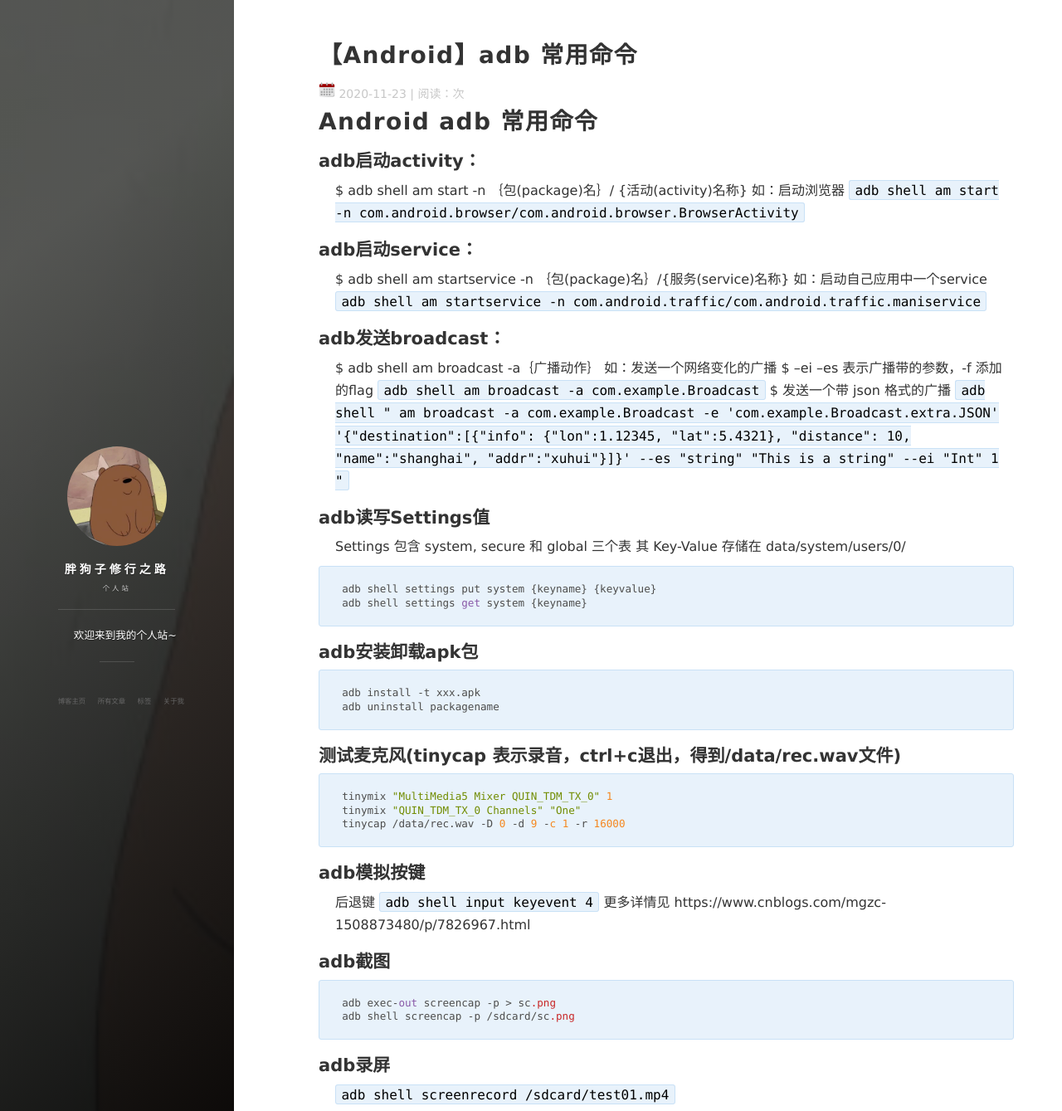
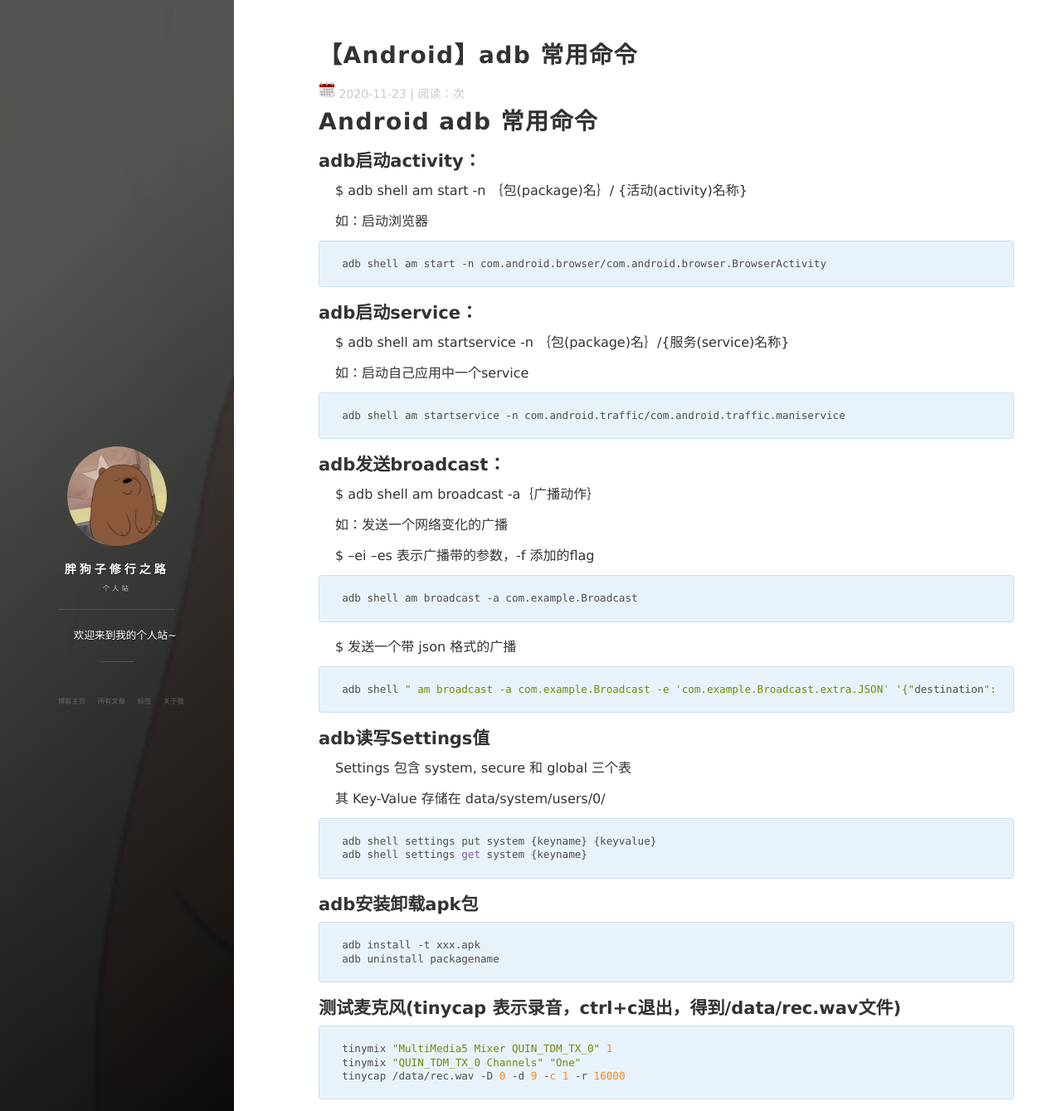
Before and after one commit to zhanglinhahaha/zhanglinhahaha.github.io, a Jekyll site: the page built from _posts/2020-11-23-【Android】adb调试常用命令.md, in a window 1280 px wide and 1400 px high, cut to the strip 0-1339 px from the top of the window. Shown: the whole strip at 83% size. Built offline with Jekyll 4.4.1, drawn with Linux system fonts in a browser that asks for light colours; nearby versions of some CDN libraries; comment, search, counter and statistics services are not loaded; some of the changed text lies outside the part shown.

Commit message:
modify format

````diff
--- a/_posts/2020-11-23-【Android】adb调试常用命令.md
+++ b/_posts/2020-11-23-【Android】adb调试常用命令.md
@@ -7,28 +7,49 @@ tag: Android
 ---
 
 # Android adb 常用命令
+
 ##  adb启动activity：
+
 $ adb shell am start -n ｛包(package)名｝/ {活动(activity)名称}
+
 如：启动浏览器
-`adb shell am start -n com.android.browser/com.android.browser.BrowserActivity`
+
+```
+adb shell am start -n com.android.browser/com.android.browser.BrowserActivity
+```
 
 ##  adb启动service：
 
 $ adb shell am startservice -n ｛包(package)名｝/{服务(service)名称}
+
 如：启动自己应用中一个service
-`adb shell am startservice -n com.android.traffic/com.android.traffic.maniservice`
+
+```
+adb shell am startservice -n com.android.traffic/com.android.traffic.maniservice
+```
 
 ##  adb发送broadcast：
 $ adb shell am broadcast -a｛广播动作｝
+
 如：发送一个网络变化的广播
+
 $ --ei --es 表示广播带的参数，-f 添加的flag
-`adb shell am broadcast -a com.example.Broadcast`
+
+```
+adb shell am broadcast -a com.example.Broadcast
+```
+
 $ 发送一个带 json 格式的广播
-`adb shell " am broadcast -a com.example.Broadcast -e 'com.example.Broadcast.extra.JSON' '{"destination":[{"info": {"lon":1.12345, "lat":5.4321}, "distance": 10, "name":"shanghai", "addr":"xuhui"}]}' --es "string" "This is a string" --ei "Int" 1 "`
+
+```
+adb shell " am broadcast -a com.example.Broadcast -e 'com.example.Broadcast.extra.JSON' '{"destination":[{"info": {"lon":1.12345, "lat":5.4321}, "distance": 10, "name":"shanghai", "addr":"xuhui"}]}' --es "string" "This is a string" --ei "Int" 1 "
+```
 
 ##  adb读写Settings值
 Settings 包含 system, secure 和 global 三个表
+
 其 Key-Value 存储在 data/system/users/0/
+
 ```
 adb shell settings put system {keyname} {keyvalue}
 adb shell settings get system {keyname}
@@ -48,8 +69,14 @@ tinycap /data/rec.wav -D 0 -d 9 -c 1 -r 16000
 ```
 
 ##  adb模拟按键
-后退键 `adb shell input keyevent 4`
+后退键
+
+```
+adb shell input keyevent 4
+```
+
 更多详情见
+
 https://www.cnblogs.com/mgzc-1508873480/p/7826967.html
 
 ##  adb截图
@@ -59,4 +86,6 @@ adb shell screencap -p /sdcard/sc.png
 ```
 
 ##  adb录屏
-`adb shell screenrecord /sdcard/test01.mp4`
+```
+adb shell screenrecord /sdcard/test01.mp4
+```
````
